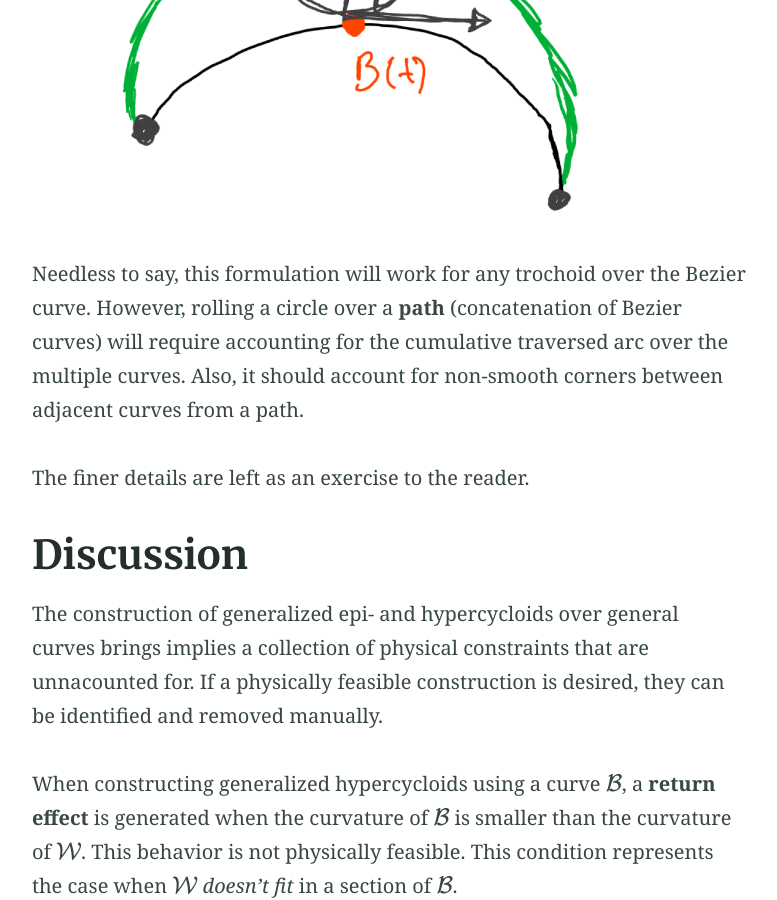
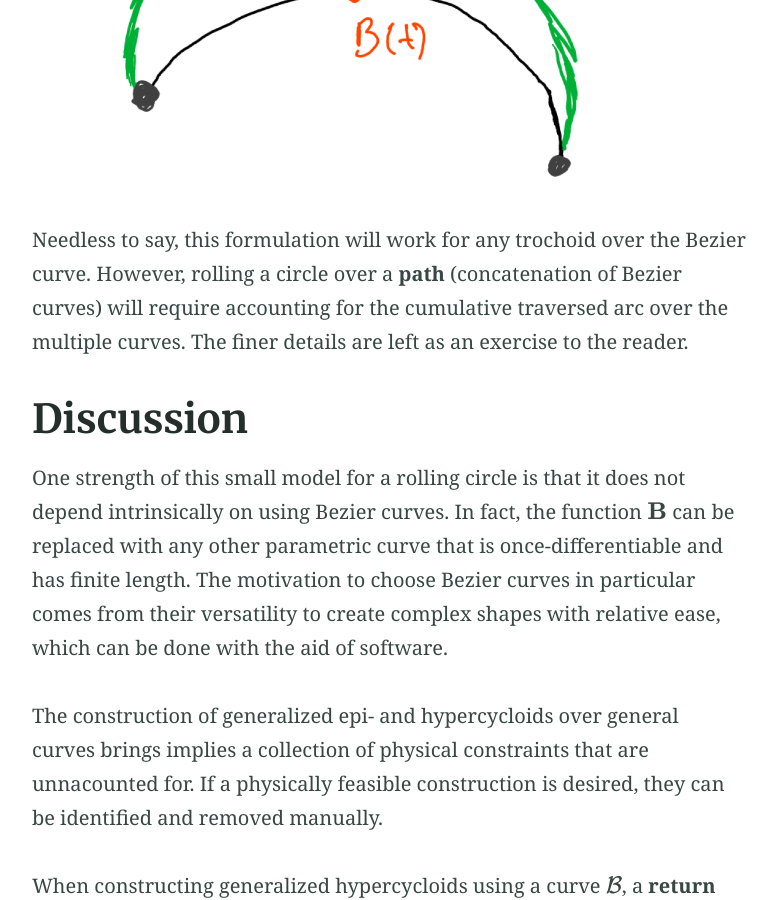
Before and after one commit to EncisoAlva/EncisoAlva.github.io, a Jekyll site: the page built from art.md, in a window 1280 px wide and 900 px high, scrolled down 9098 px. Shown: the whole window, without its empty margins (251-1028 px from the left). Built offline with Jekyll 4.4.1, drawn with Linux system fonts in a browser that asks for light colours; some of the changed text lies outside the part shown.

Commit message:
Art done
This will be everything for now. I may go back to do more modeling, but not before one week.

```diff
--- a/art.md
+++ b/art.md
@@ -107,7 +107,7 @@
 
 ![Cumulative arc length over a Bezier curve with standard parametrization.](https://github.com/EncisoAlva/EncisoAlva.github.io/blob/main/img/art/fig10a.png?raw=true)
 
-Now, $t$ and $\theta$ should be parametrized in such a way that $A_\mathcal{C}(\theta) = A_\mathcal{B}(t)$.
+Now, $t$ and $\theta$ should be parametrized in such a way that $A_\mathcal{W}(\theta) = A_\mathcal{B}(t)$.
 The most straightforward way to do so is by setting
 
 $$
@@ -130,12 +130,15 @@
 
 ![Cycloid over a Bezier curve.](https://github.com/EncisoAlva/EncisoAlva.github.io/blob/main/img/art/fig10.png?raw=true)
 
-Needless to say, this formulation will work for any trochoid over the Bezier curve. However, rolling a circle over a **path** (concatenation of Bezier curves) will require accounting for the cumulative traversed arc over the multiple curves. Also, it should account for non-smooth corners between adjacent curves from a path.
-
+Needless to say, this formulation will work for any trochoid over the Bezier curve. However, rolling a circle over a **path** (concatenation of Bezier curves) will require accounting for the cumulative traversed arc over the multiple curves.
 The finer details are left as an exercise to the reader.
 
 
+
+
 # Discussion
+
+One strength of this small model for a rolling circle is that it does not depend intrinsically on using Bezier curves. In fact, the function $\mathbf{B}$ can be replaced with any other parametric curve that is once-differentiable and has finite length. The motivation to choose Bezier curves in particular comes from their versatility to create complex shapes with relative ease, which can be done with the aid of software.
 
 The construction of generalized epi- and hypercycloids over general curves brings implies a collection of physical constraints that are unnacounted for. If a physically feasible construction is desired, they can be identified and removed manually.
 
@@ -151,3 +154,11 @@
 
 With this notation at hand, we notice that the *return* effect occurs whenever $\kappa > R_\mathcal{W}$.
 The case $\kappa < 0$ indicates that the radius of curvature is facing the opposite orientation, and so no return effect will be observed regardless of the value of $R_\mathcal{W}$.
+
+Finally, it is important to acknowledge that this model only accounts for a single rotating circle. With some small changes, the rotating circle $\mathcal{W}$ can be replaced by some non-circle shape.
+
+One remarkable trend for modern spirograph designers is the use of *rings*, circular pieces with circular holes inside them. The marker point rolls at the inner circle of the ring, while the outer circle rolls over a larger circle-like shape. Furthermore, a second ring can be nested inside the first ring.
+
+Needless to say, the curves produced by nested rings are much more complex than cycloids. By adjusting the ratios between the perimeters of circles involved in this process properly, it is possible to produce a great variety of patterns.
+
+This modeling strategy may work with nested rings by composing the mapping over the tangent/normal vectors at the contact points.
```
Also changed, not shown: other parts of art.md (+3 -3 lines), img/art/fig13.png (added).
